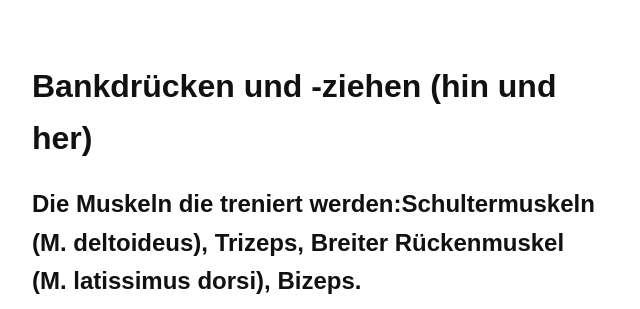
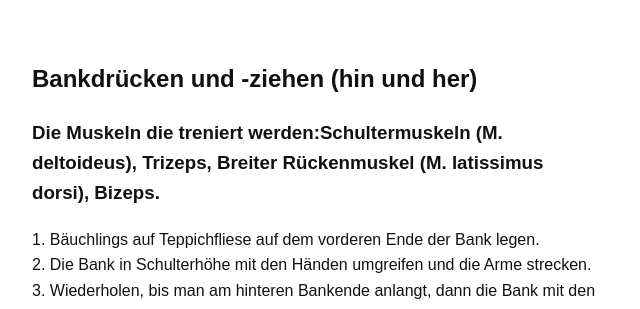
Before and after one commit to kacpermalikowski031-oss/Sport, a plain HTML site: page index.html in a window 1280 px wide. Shown: the top 309 px of the page, 158-798 px from the left. Drawn offline with Linux system fonts and the light colour scheme; grey boxes are pictures that could not be loaded.

Commit message:
Update index.html

```diff
--- a/index.html
+++ b/index.html
@@ -58,8 +58,8 @@
   <!-- SECTION 1 -->
   <div class="section">
     <div class="text-column">
-      <h1>Bankdrücken und -ziehen (hin und her)</h1>
-      <h2>Die Muskeln die treniert werden:Schultermuskeln (M. deltoideus), Trizeps, Breiter Rückenmuskel (M. latissimus dorsi), Bizeps.</h2>
+      <h2>Bankdrücken und -ziehen (hin und her)</h2>
+      <h3>Die Muskeln die treniert werden:Schultermuskeln (M. deltoideus), Trizeps, Breiter Rückenmuskel (M. latissimus dorsi), Bizeps.</h3>
       <p>1. Bäuchlings auf Teppichfliese auf dem vorderen Ende der Bank legen.<br>
          2. Die Bank in Schulterhöhe mit den Händen umgreifen und die Arme strecken.<br>
          3. Wiederholen, bis man am hinteren Bankende anlangt, dann die Bank mit den Händen umgreifen und die Arme beugen.<br>
```
